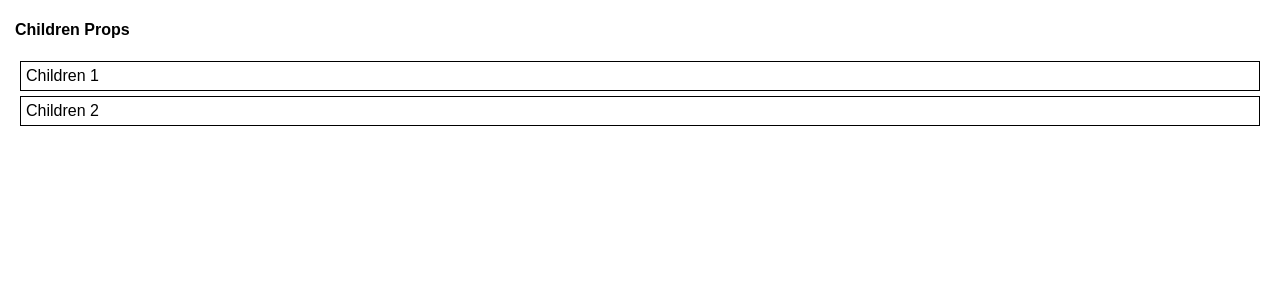
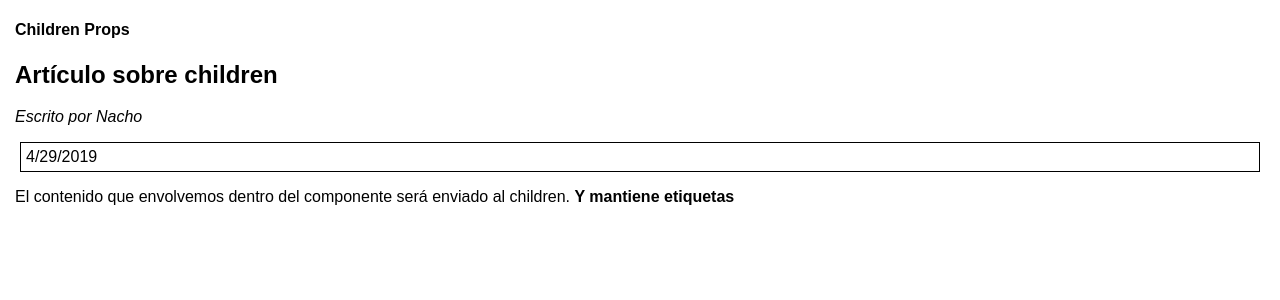
Before and after one commit to nechuba93/aprendereact, a React (Create React App) app: page / in a window 1280 px wide. Shown: the top 300 px of the page. Built offline with nearby package versions, Linux system fonts and the light colour scheme.

Commit message:
6:41 children layout

```diff
--- a/src/App.js
+++ b/src/App.js
@@ -12,14 +12,34 @@ class Box extends Component {
     )
   }
 }
+
+class Article extends Component {
+  render() {
+    return (
+      <section>
+        <h2>{this.props.title}</h2>
+        <p><em>Escrito por {this.props.author}</em></p>
+        <Box>{this.props.date}</Box>
+        <article>
+          {this.props.children}
+        </article>
+      </section>
+    )
+  }
+}
+
 class App extends Component {
 
   render() {
     return (
       <div className="App">
         <h4>Children Props</h4>
-        <Box>Children 1</Box>
-        <Box>Children 2</Box>
+        <Article
+          author='Nacho'
+          date={new Date().toLocaleDateString()}
+          title='Artículo sobre children'>
+          <p>El contenido que envolvemos dentro del componente será enviado al children. <strong>Y mantiene etiquetas</strong></p>
+        </Article>
       </div>
     );
   }
```
